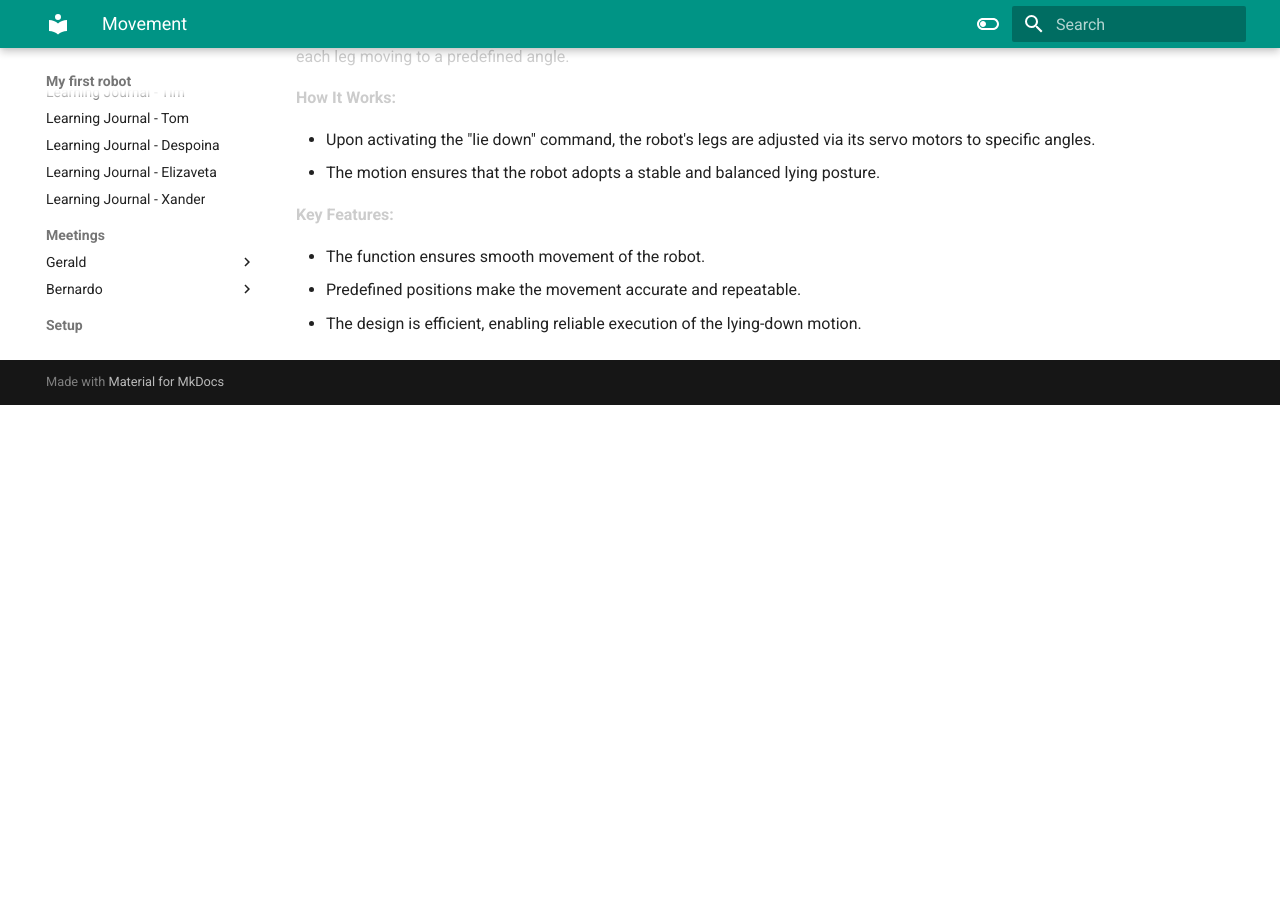
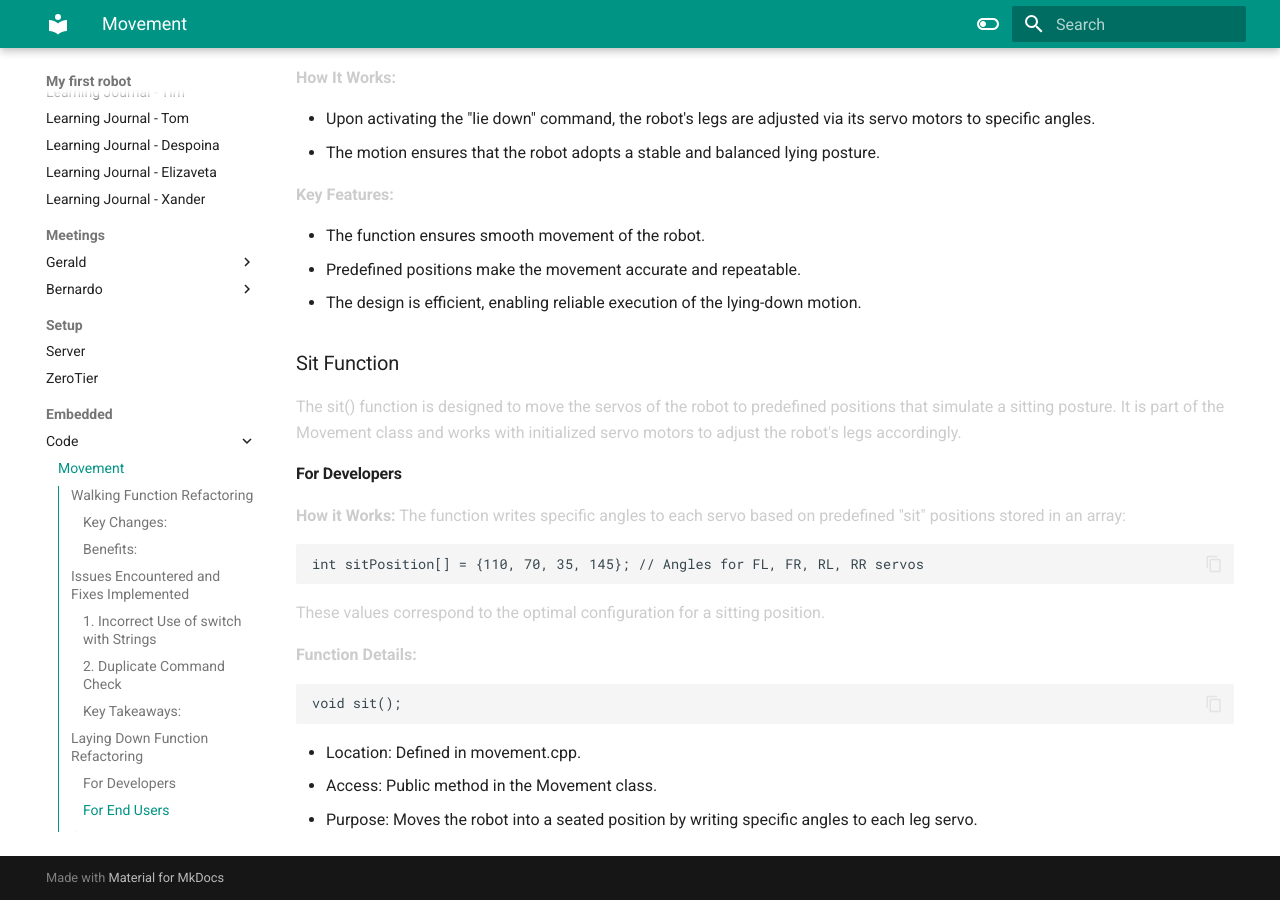
Before and after one commit to VioletHarmon2002/MyFirstRobot, an MkDocs documentation site: the page built from docs/Embedded/Code/movement.md, in a window 1280 px wide and 900 px high, scrolled down 2434 px. Built offline with MkDocs 1.6.1 and Material for MkDocs 9.7.7, drawn with Linux system fonts in a browser that asks for light colours; before the commit the page ends 2839 px from its top, so only the background shows below that.

Commit message:
Added: documentation for developers

`````diff
--- a/docs/Embedded/Code/movement.md
+++ b/docs/Embedded/Code/movement.md
@@ -92,7 +92,7 @@
 
 When the function is called, each servo is commanded to move to the assigned angle using the write method.
 
-### For End Users
+#### For End Users
 The lieDown function allows the robot to smoothly transition into a lying-down position. This motion should be visually natural, with each leg moving to a predefined angle.
 
 **How It Works:**
@@ -105,3 +105,25 @@
 - The function ensures smooth movement of the robot.
 - Predefined positions make the movement accurate and repeatable.
 - The design is efficient, enabling reliable execution of the lying-down motion.
+
+### Sit Function
+The sit() function is designed to move the servos of the robot to predefined positions that simulate a sitting posture. It is part of the Movement class and works with initialized servo motors to adjust the robot's legs accordingly.
+
+#### For Developers
+**How it Works:** The function writes specific angles to each servo based on predefined "sit" positions stored in an array:
+
+````
+int sitPosition[] = {110, 70, 35, 145}; // Angles for FL, FR, RL, RR servos
+````
+
+These values correspond to the optimal configuration for a sitting position.
+
+**Function Details:**
+
+````
+void sit();
+````
+
+- Location: Defined in movement.cpp.
+- Access: Public method in the Movement class.
+- Purpose: Moves the robot into a seated position by writing specific angles to each leg servo.
`````
